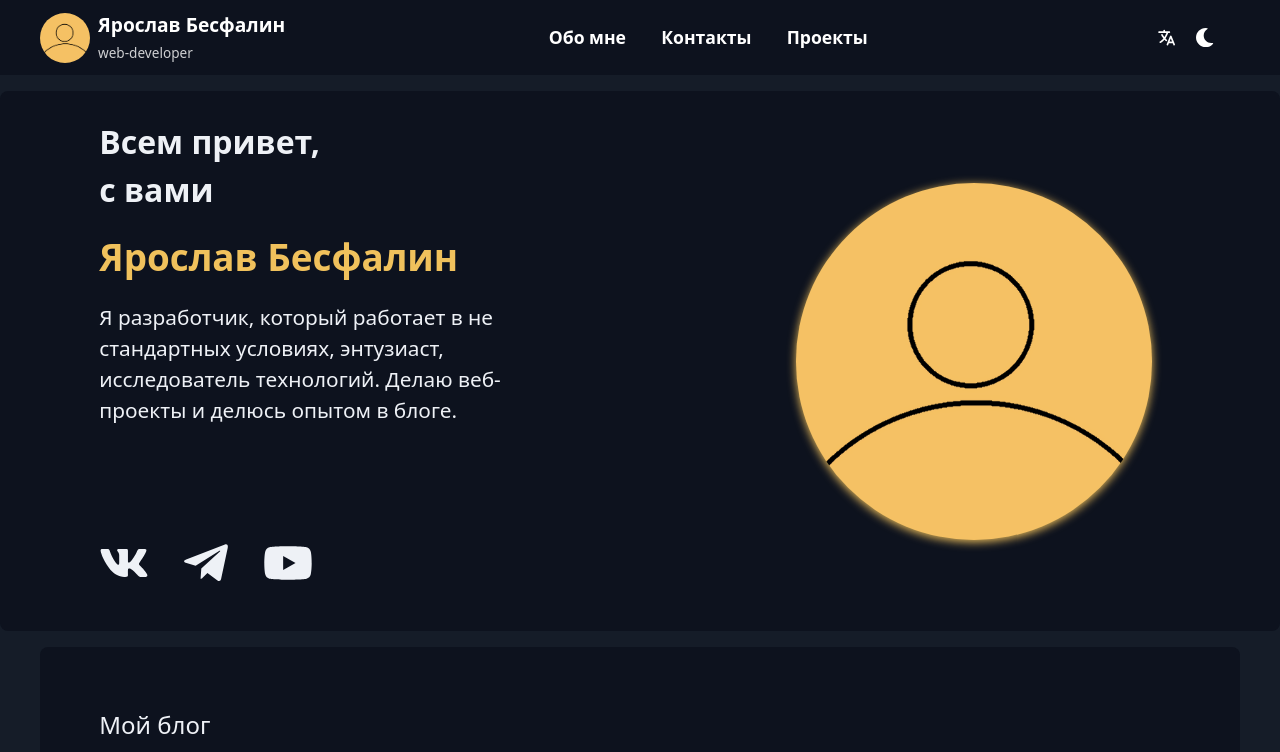
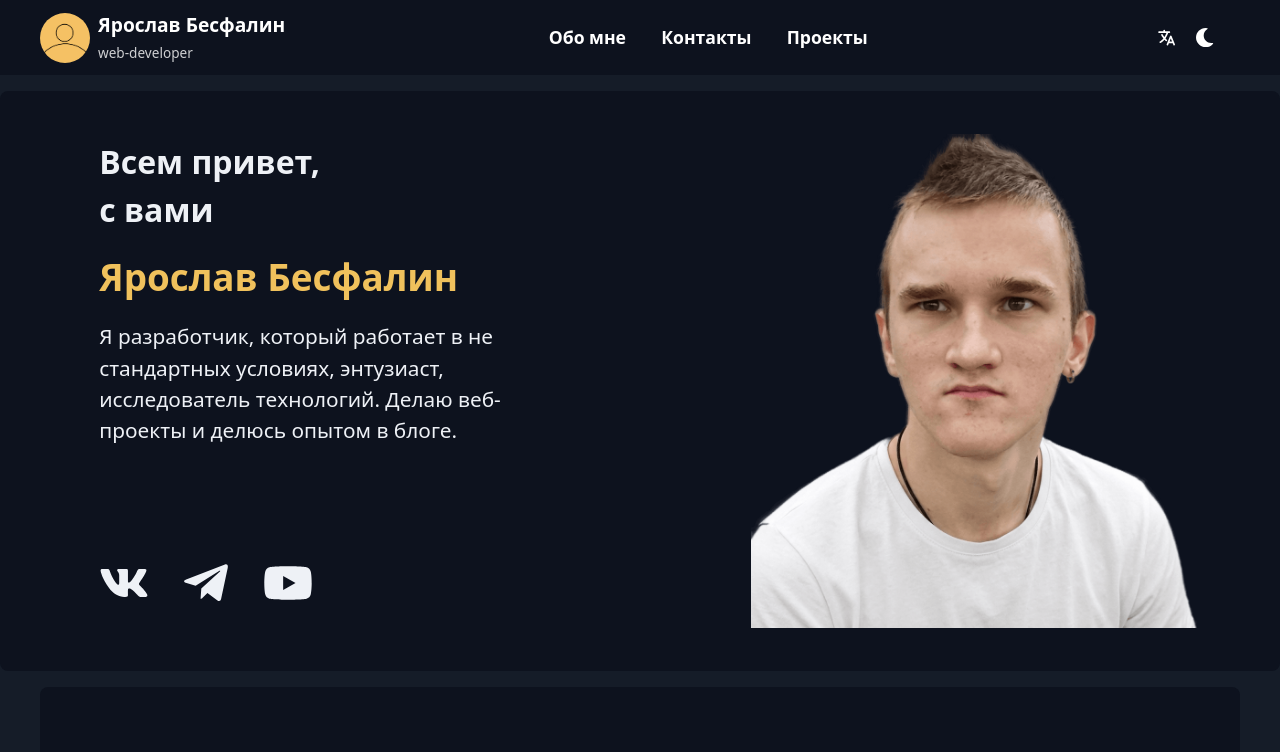
Before and after one commit to DanteBes/besfalin.ru_mockups, a React (Vite) app: page / in a window 1280 px wide. Shown: the top 752 px of the page. Built offline with nearby package versions, Linux system fonts and the light colour scheme.

Commit message:
инпортировал 'AlfaAva' в 'main.jsx'

```diff
--- a/src/components/Main/Main.jsx
+++ b/src/components/Main/Main.jsx
@@ -1,5 +1,8 @@
 import styles from './Main.module.css'
-import ava from '../../assets/ava.png'
+{
+  /*import ava from '../../assets/ava.png'*/
+}
+import alfaava from '../../assets/AlfaAva.png'
 import { FaTelegramPlane, FaVk, FaYoutube } from 'react-icons/fa'
 
 function Main() {
@@ -37,7 +40,10 @@ function Main() {
         </div>
 
         <div className={styles.objF}>
-          <img className={styles.ava} src={ava} alt="А где картинка?" />
+          {/*<img className={styles.ava} src={ava} alt="А где картинка?" />*/}
+          <div className={styles.objFBackground}>
+            <img className={styles.objFBackgroundAva} src={alfaava} alt="А где картинка?" />
+          </div>
         </div>
       </div>
     </main>
```
